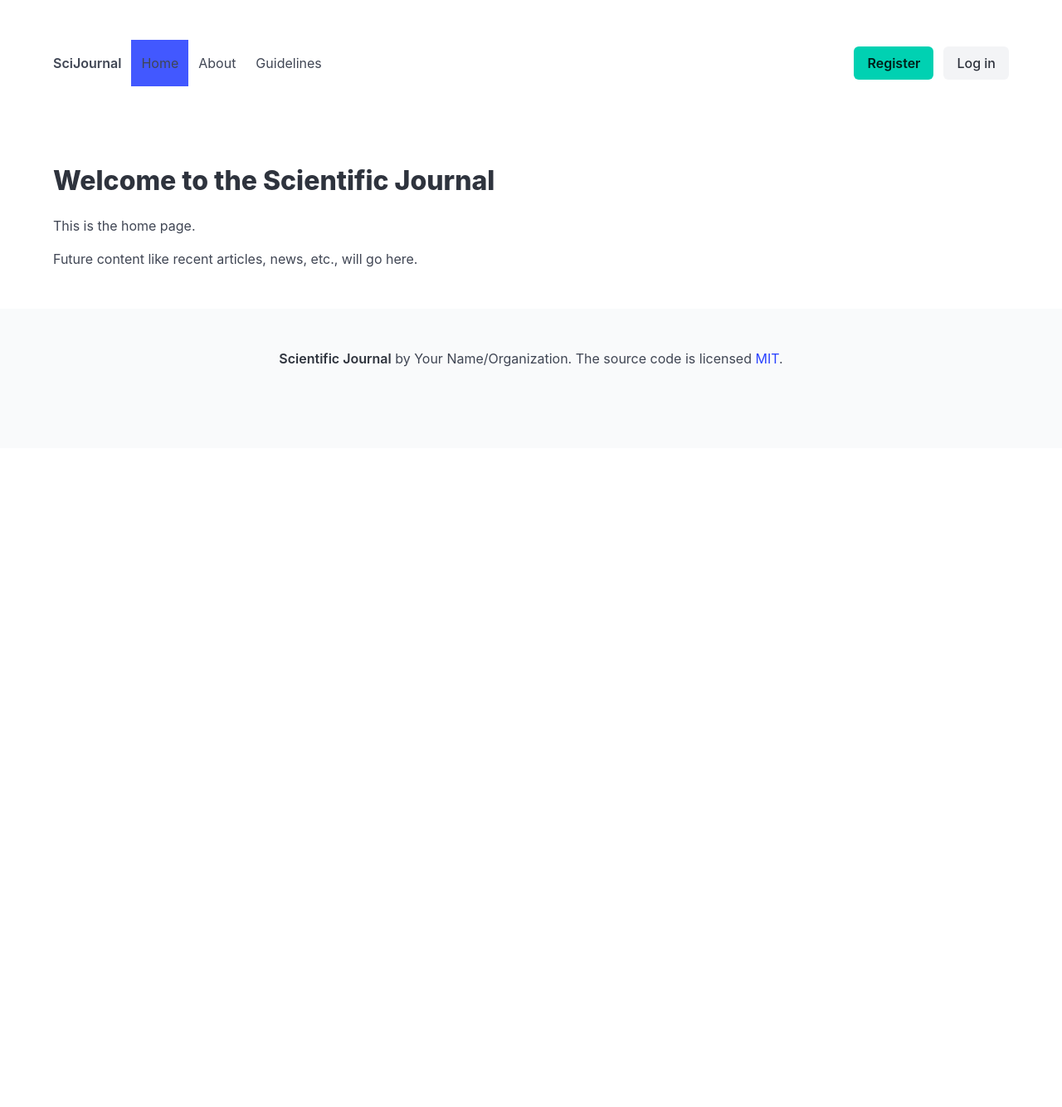
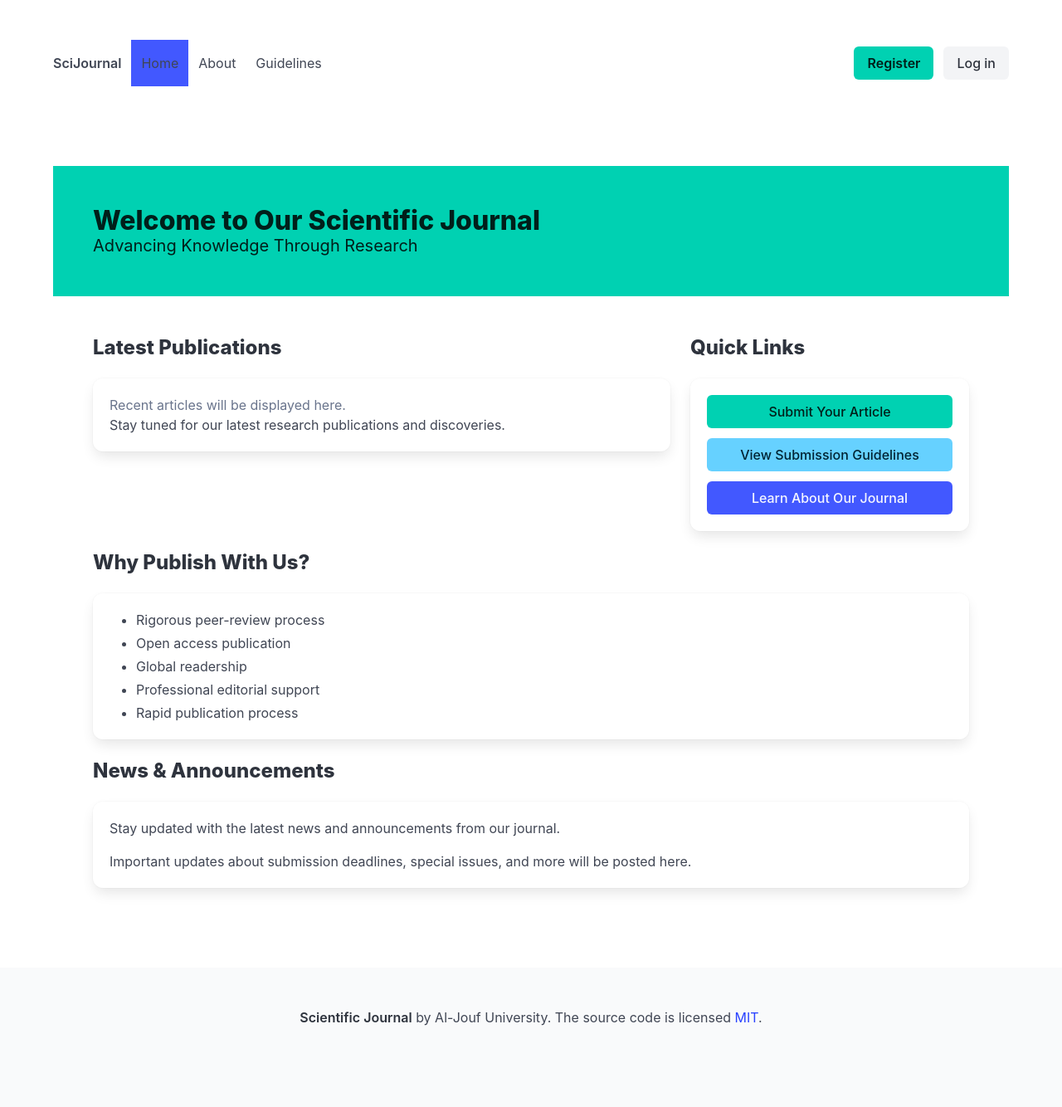
Before and after one commit to nashamri/pub-sys, a Django app: page / in a window 1280 px wide. Shown: the whole page at 83% size. Before the commit the page ends 442 px from the top, so only its background shows below. Run offline with Django 4.2, Linux system fonts and the light colour scheme.

Commit message:
fix for issue #13

```diff
--- a/journal/templates/journal/base.html
+++ b/journal/templates/journal/base.html
@@ -109,7 +109,7 @@
     <footer class="footer">
         <div class="content has-text-centered">
             <p>
-                <strong>Scientific Journal</strong> by Your Name/Organization. The source code is licensed
+                <strong>Scientific Journal</strong> by  Al-Jouf University. The source code is licensed
                 <a href="http://opensource.org/licenses/mit-license.php">MIT</a>.
             </p>
         </div>
--- a/journal/templates/journal/home.html
+++ b/journal/templates/journal/home.html
@@ -3,10 +3,72 @@
 {% block title %}Home - {{ block.super }}{% endblock %}
 
 {% block content %}
-<h1 class="title">Welcome to the Scientific Journal</h1>
-<div class="content">
-    <p>This is the home page.</p>
-    <p>Future content like recent articles, news, etc., will go here.</p>
-    <!-- Add more content here as needed -->
+<div class="hero is-primary">
+    <div class="hero-body">
+        <div class="container">
+            <h1 class="title">Welcome to Our Scientific Journal</h1>
+            <h2 class="subtitle">Advancing Knowledge Through Research</h2>
+        </div>
+    </div>
+</div>
+
+<div class="section">
+    <div class="container">
+        <div class="columns">
+            <div class="column is-8">
+                <h2 class="title is-4">Latest Publications</h2>
+                <div class="box">
+                    <p class="has-text-grey">Recent articles will be displayed here.</p>
+                    <p>Stay tuned for our latest research publications and discoveries.</p>
+                </div>
+            </div>
+
+            <div class="column is-4">
+                <h2 class="title is-4">Quick Links</h2>
+                <div class="box">
+                    <div class="buttons">
+                        <a href="{% url 'submit_article' %}" class="button is-primary is-fullwidth">
+                            Submit Your Article
+                        </a>
+                        <a href="{% url 'guidelines_page' %}" class="button is-info is-fullwidth">
+                            View Submission Guidelines
+                        </a>
+                        <a href="{% url 'about_page' %}" class="button is-link is-fullwidth">
+                            Learn About Our Journal
+                        </a>
+                    </div>
+                </div>
+            </div>
+        </div>
+
+        <div class="columns">
+            <div class="column">
+                <h2 class="title is-4">Why Publish With Us?</h2>
+                <div class="box">
+                    <div class="content">
+                        <ul>
+                            <li>Rigorous peer-review process</li>
+                            <li>Open access publication</li>
+                            <li>Global readership</li>
+                            <li>Professional editorial support</li>
+                            <li>Rapid publication process</li>
+                        </ul>
+                    </div>
+                </div>
+            </div>
+        </div>
+
+        <div class="columns">
+            <div class="column">
+                <h2 class="title is-4">News & Announcements</h2>
+                <div class="box">
+                    <div class="content">
+                        <p>Stay updated with the latest news and announcements from our journal.</p>
+                        <p>Important updates about submission deadlines, special issues, and more will be posted here.</p>
+                    </div>
+                </div>
+            </div>
+        </div>
+    </div>
 </div>
 {% endblock %}
```
Also changed, not shown: journal/templates/journal/about.html (+14 -2 lines), journal/templates/journal/guidelines.html (+56 -5 lines).
